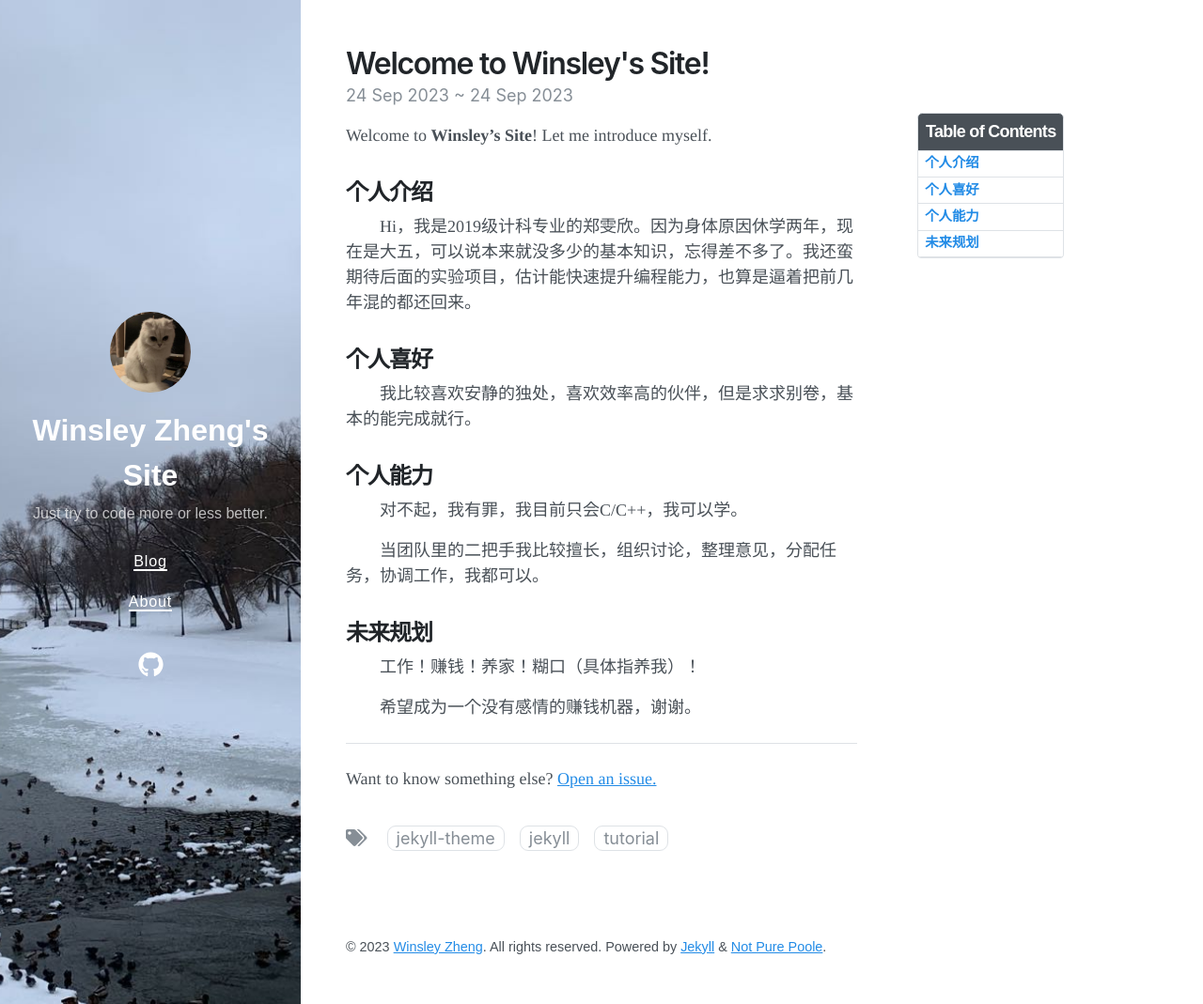
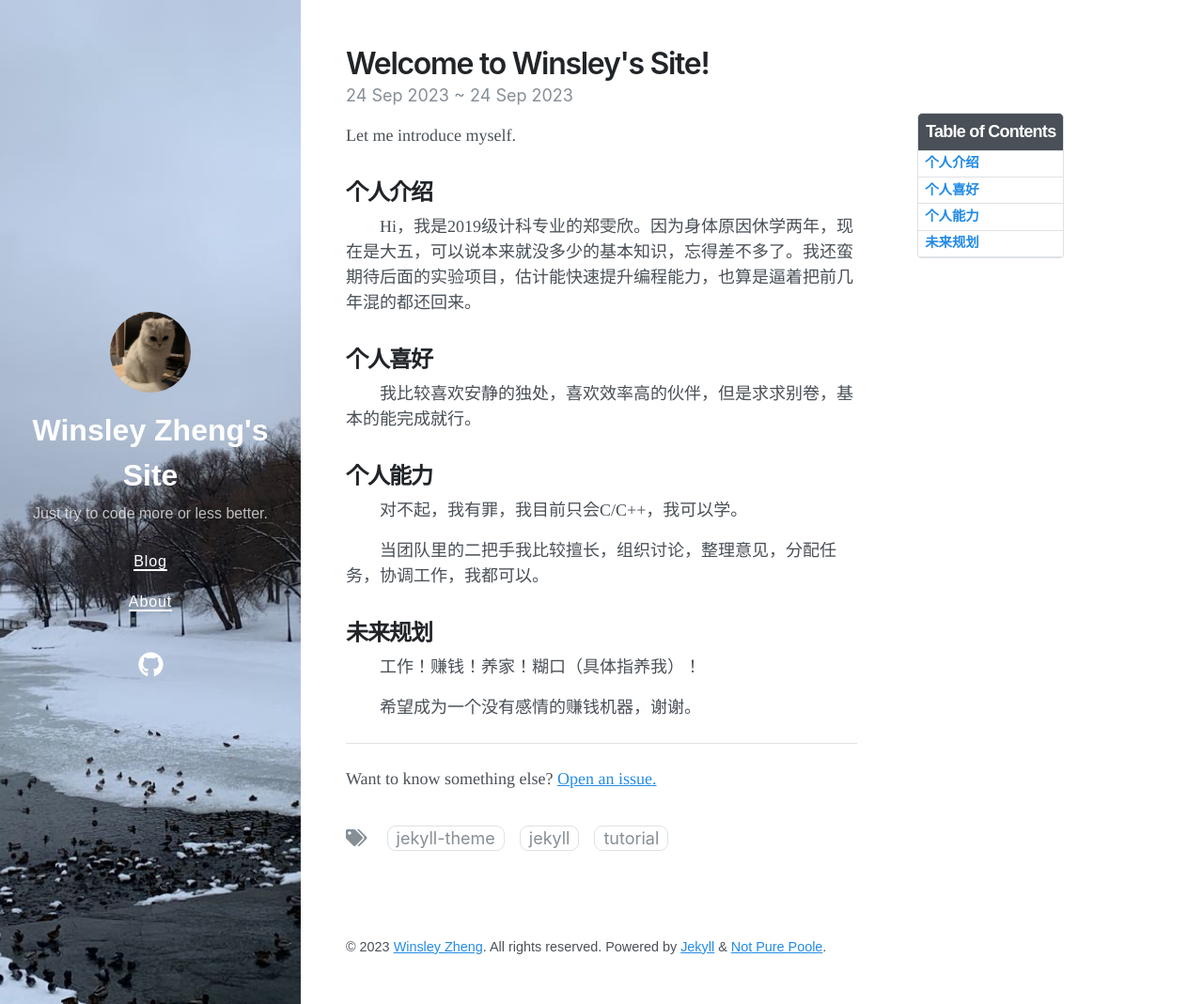
Before and after one commit to QAQ-1/QAQ-1.github.io, a Jekyll site: the page built from _posts/2020-09-29-welcome-to-not-pure-poole.md, in a window 1280 px wide and 1069 px high. Shown: the whole window at 94% size. Built offline with Jekyll 4.4.1, drawn with Linux system fonts in a browser that asks for light colours; nearby versions of some CDN libraries.

Commit message:
Update 2020-09-29-welcome-to-not-pure-poole.md

```diff
--- a/_posts/2020-09-29-welcome-to-not-pure-poole.md
+++ b/_posts/2020-09-29-welcome-to-not-pure-poole.md
@@ -6,7 +6,7 @@ last_modified_at: 2023-09-24 21:12 +0800
 tags: [jekyll theme, jekyll, tutorial]
 toc:  true
 ---
-Welcome to **Winsley's Site**! Let me introduce myself.
+Let me introduce myself.
 
 ## 个人介绍
 &emsp;&emsp;Hi，我是2019级计科专业的郑雯欣。因为身体原因休学两年，现在是大五，可以说本来就没多少的基本知识，忘得差不多了。我还蛮期待后面的实验项目，估计能快速提升编程能力，也算是逼着把前几年混的都还回来。
```
